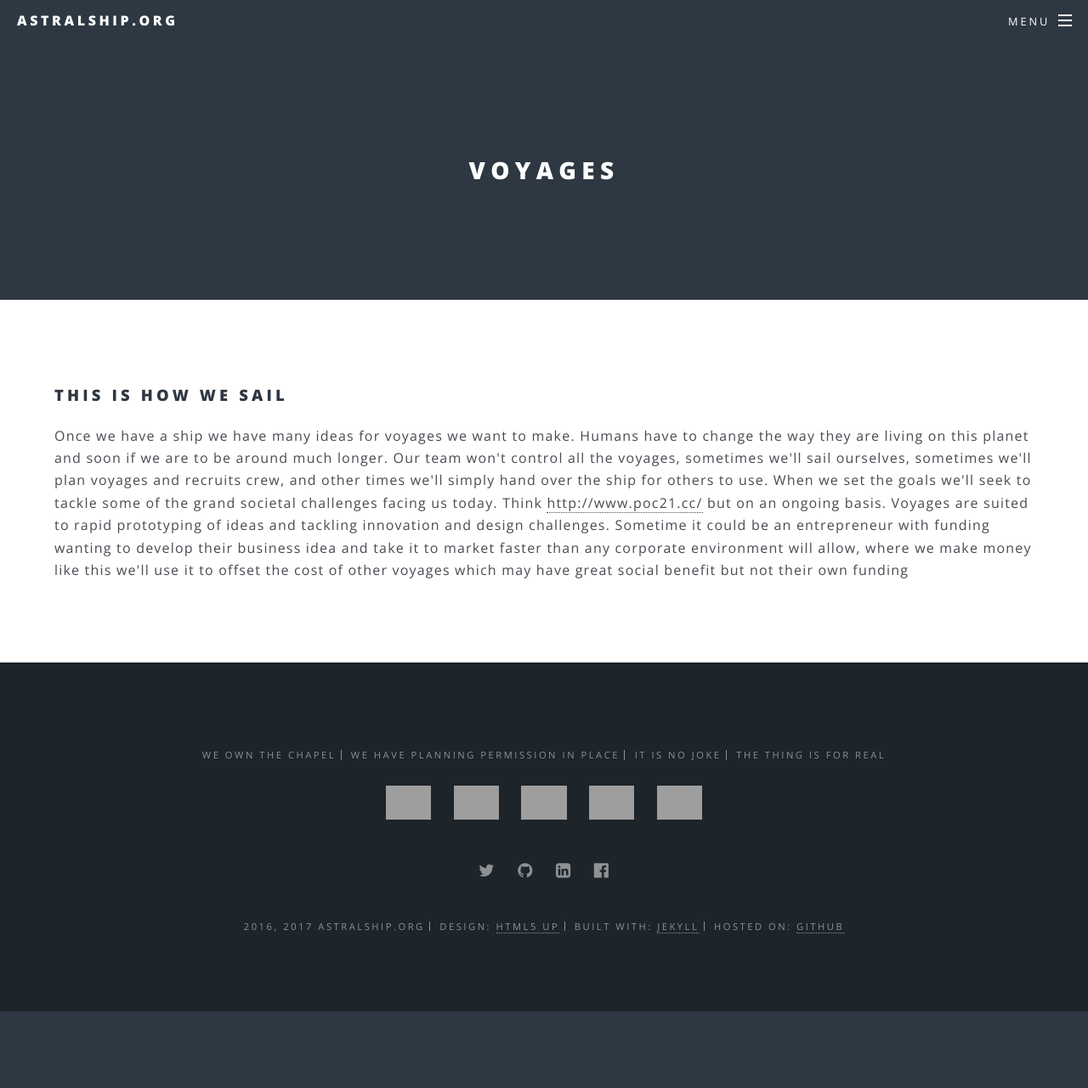
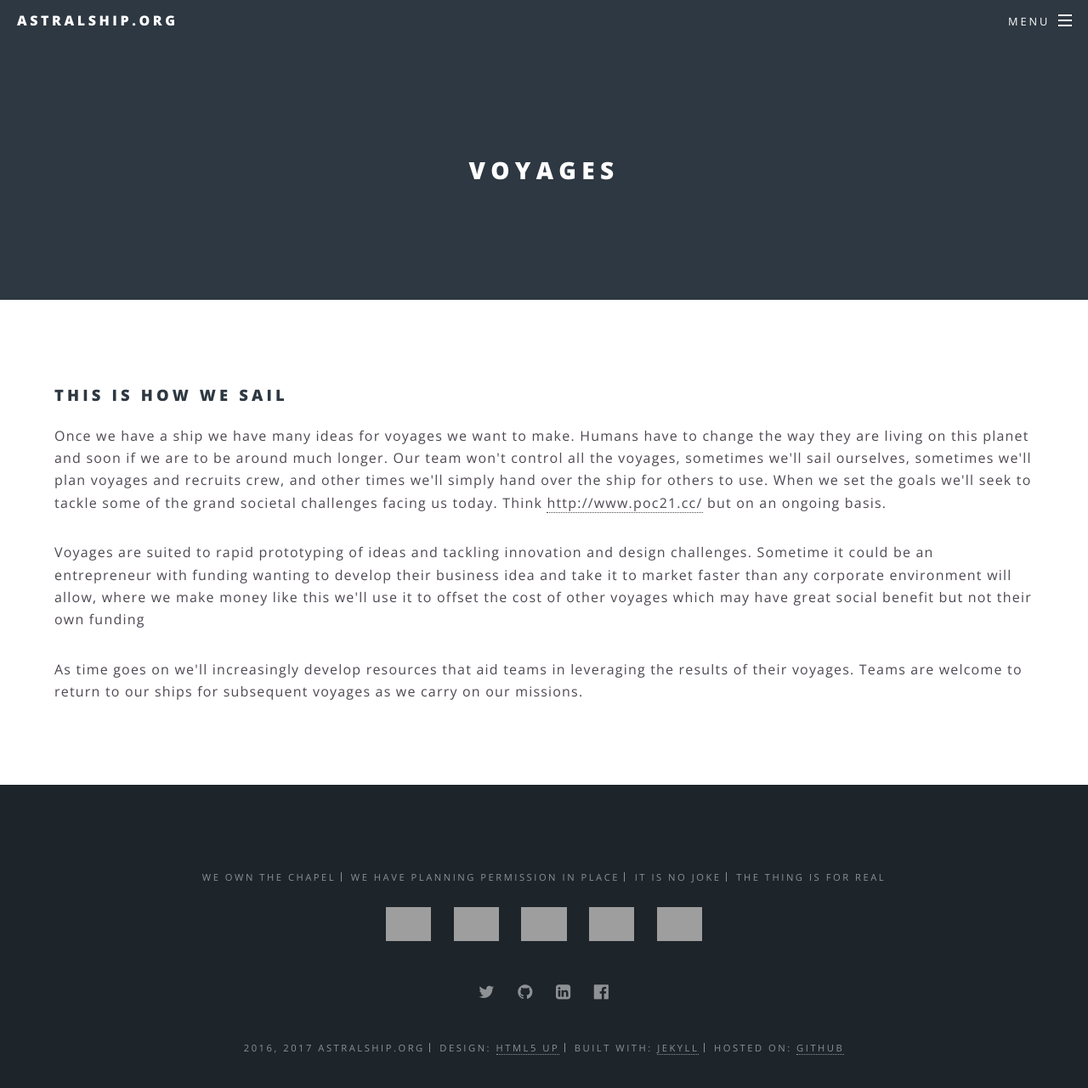
Before and after one commit to astralship/astralship.github.io, a Jekyll site: the page built from voyages.html, in a window 1280 px wide and 1334 px high. Shown: the top 1281 px of the window at 85% size. Built offline with Jekyll 4.4.1, drawn with Linux system fonts in a browser that asks for light colours; grey boxes are pictures that could not be loaded.

Commit message:
Moved fragment about voyages from home page to "voyages.html"

```diff
--- a/voyages.html
+++ b/voyages.html
@@ -6,4 +6,8 @@ subtitle:
 
 	<h3>This is how we sail</h3>
 
-	<p>Once we have a ship we have many ideas for voyages we want to make. Humans have to change the way they are living on this planet and soon if we are to be around much longer. Our team won't control all the voyages, sometimes we'll sail ourselves, sometimes we'll plan voyages and recruits crew, and other times we'll simply hand over the ship for others to use. When we set the goals we'll seek to tackle some of the grand societal challenges facing us today. Think <a href="http://www.poc21.cc/">http://www.poc21.cc/</a> but on an ongoing basis. Voyages are suited to rapid prototyping of ideas and tackling innovation and design challenges. Sometime it could be an entrepreneur with funding wanting to develop their business idea and take it to market faster than any corporate environment will allow, where we make money like this we'll use it to offset the cost of other voyages which may have great social benefit but not their own funding</p>
+	<p>Once we have a ship we have many ideas for voyages we want to make. Humans have to change the way they are living on this planet and soon if we are to be around much longer. Our team won't control all the voyages, sometimes we'll sail ourselves, sometimes we'll plan voyages and recruits crew, and other times we'll simply hand over the ship for others to use. When we set the goals we'll seek to tackle some of the grand societal challenges facing us today. Think <a href="http://www.poc21.cc/">http://www.poc21.cc/</a> but on an ongoing basis.</p>
+
+<p>Voyages are suited to rapid prototyping of ideas and tackling innovation and design challenges. Sometime it could be an entrepreneur with funding wanting to develop their business idea and take it to market faster than any corporate environment will allow, where we make money like this we'll use it to offset the cost of other voyages which may have great social benefit but not their own funding</p>
+
+<p>As time goes on we'll increasingly develop resources that aid teams in leveraging the results of their voyages. Teams are welcome to return to our ships for subsequent voyages as we carry on our missions.</p
```
